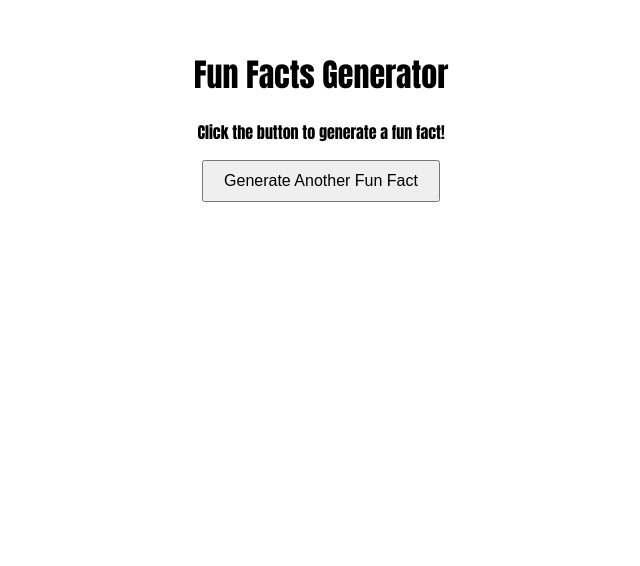
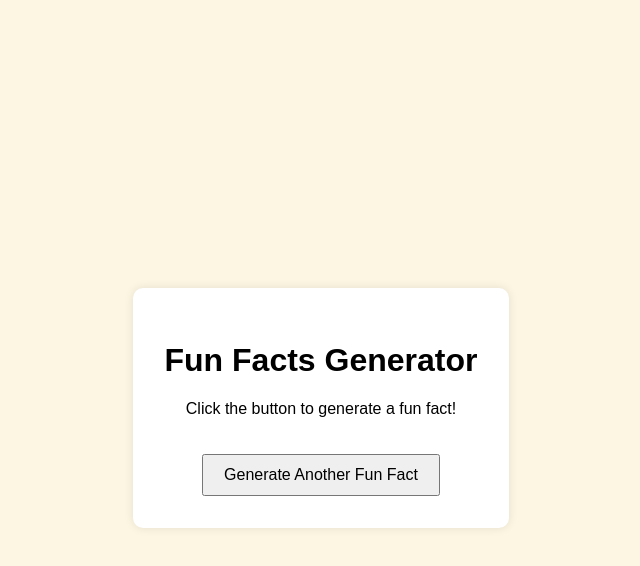
Before and after one commit to Preethibk20/genai101-fun-facts, a plain HTML site: page index.html in a window 1280 px wide. Shown: the whole page, without its empty margins (319-959 px from the left). Drawn offline with Linux system fonts and the light colour scheme.

Commit message:
Update style.css

```diff
--- a/style.css
+++ b/style.css
@@ -1,15 +1,23 @@
 body {
-    font-family: Impact, Haettenschweiler, 'Arial Narrow Bold', sans-serif;
+    font-family: Arial, sans-serif;
+    background-color: #fdf6e3;
+    display: flex;
+    justify-content: center;
+    align-items: center;
+    height: 100vh;
+}
+
+.container {
     text-align: center;
-    margin-top: 50px;
+    padding: 2rem;
+    border-radius: 10px;
+    background-color: #fff;
+    box-shadow: 0 0 10px rgba(0,0,0,0.1);
 }
+
 button {
     padding: 10px 20px;
     font-size: 16px;
+    margin-top: 20px;
     cursor: pointer;
 }
-#fact-display {
-    margin: 20px;
-    font-size: 18px;
-    color: #333;
-}
```
